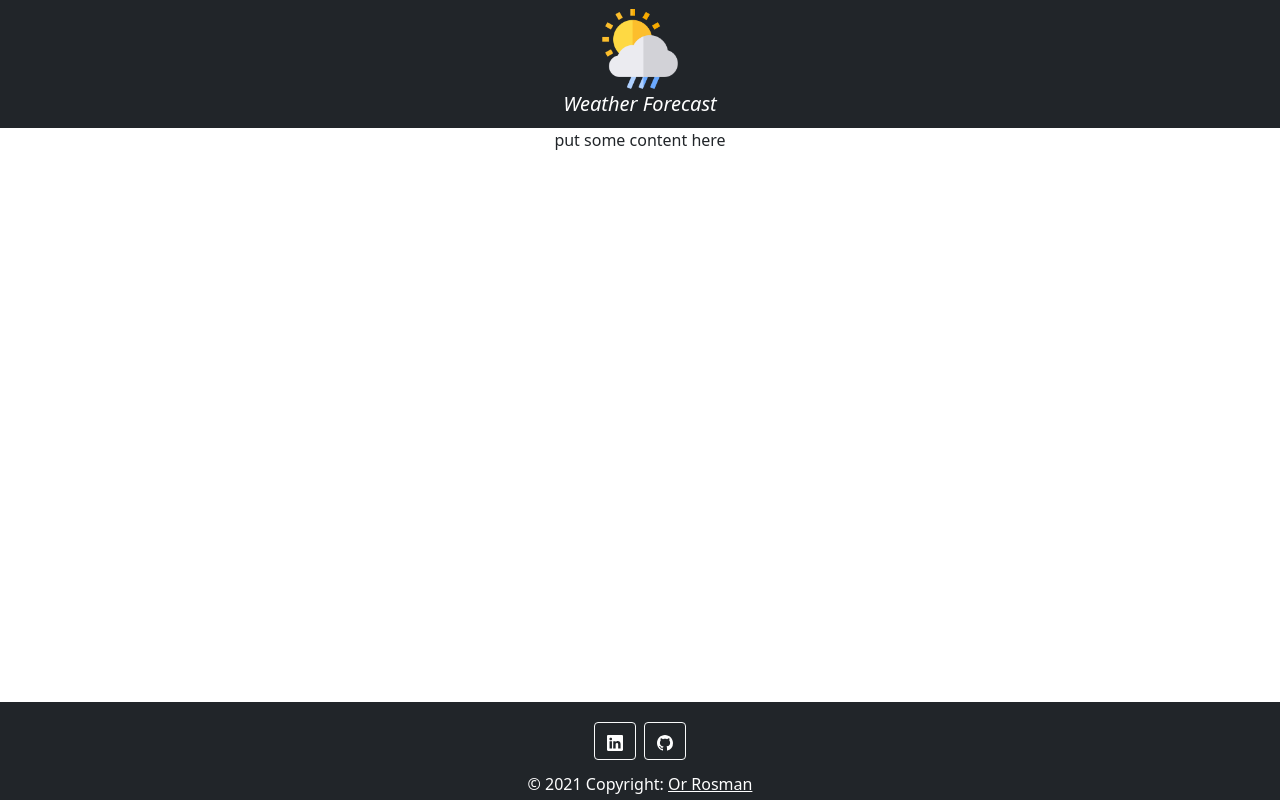
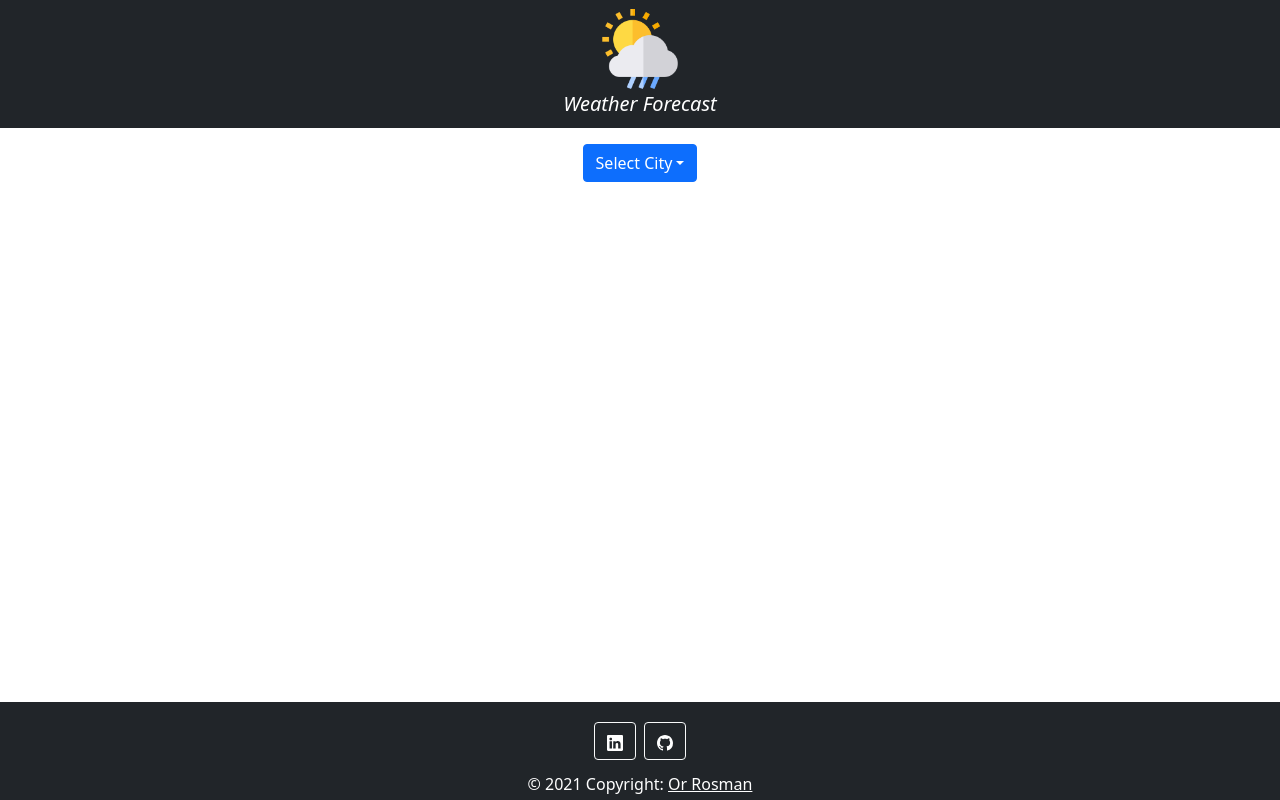
Before and after one commit to orrosman/wearher-app-react, a React (Create React App) app: page / in a window 1280 px wide. Built offline with nearby package versions, Linux system fonts and the light colour scheme.

Commit message:
added cities dropdown

```diff
--- a/package.json
+++ b/package.json
@@ -8,6 +8,7 @@
     "@testing-library/user-event": "^12.8.3",
     "bootstrap": "^5.1.3",
     "react": "^17.0.2",
+    "react-bootstrap": "^2.0.4",
     "react-dom": "^17.0.2",
     "react-scripts": "^5.0.0",
     "web-vitals": "^1.1.2"
--- a/src/components/App.jsx
+++ b/src/components/App.jsx
@@ -1,6 +1,11 @@
 import React from 'react';
+import CityDropdown from './CityDropdown';
 
 const App = () => {
-	return <div className="App text-center">put some content here</div>;
+	return (
+		<div className="container mt-3">
+			<CityDropdown />
+		</div>
+	);
 };
 export default App;
--- /dev/null
+++ b/src/components/CityDropdown.jsx
@@ -0,0 +1,18 @@
+import { Dropdown, DropdownButton } from 'react-bootstrap';
+import cities from '../utils/cities.json';
+const CityDropdown = () => {
+	return (
+		<DropdownButton
+			title="Select City"
+			className="text-center"
+			onSelect={(e) => console.log(e)}
+		>
+			{cities.map((city) => (
+				<Dropdown.Item key={city.name} eventKey={`${city.long},${city.lat}`}>
+					{city.name}
+				</Dropdown.Item>
+			))}
+		</DropdownButton>
+	);
+};
+export default CityDropdown;
--- /dev/null
+++ b/src/utils/cities.json
@@ -0,0 +1,7 @@
+[
+	{ "name": "New York", "long": -74.01, "lat": 40.71 },
+	{ "name": "Paris", "long": 2.351, "lat": 48.8567 },
+	{ "name": "Jerusalem", "long": 35.2007, "lat": 31.7857 },
+	{ "name": "London", "long": -0.1262, "lat": 51.5002 },
+	{ "name": "Tokyo", "long": 139.6823, "lat": 35.6785 }
+]
```
Also changed, not shown: 2 other files (tests, documents, lock files or other folders).
